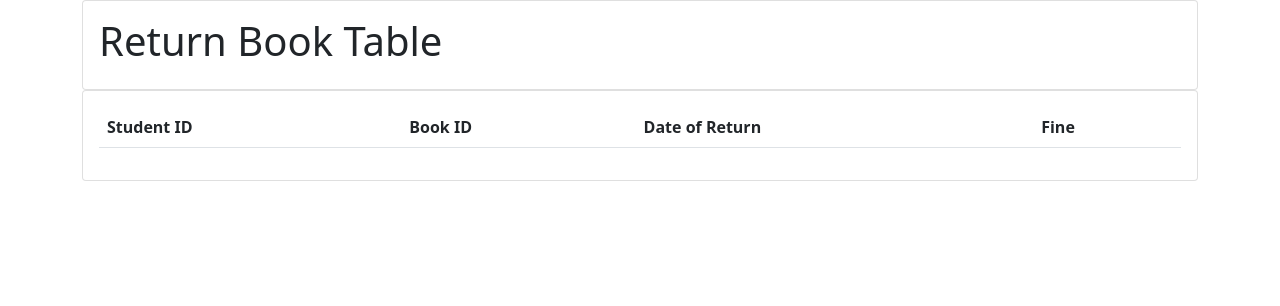
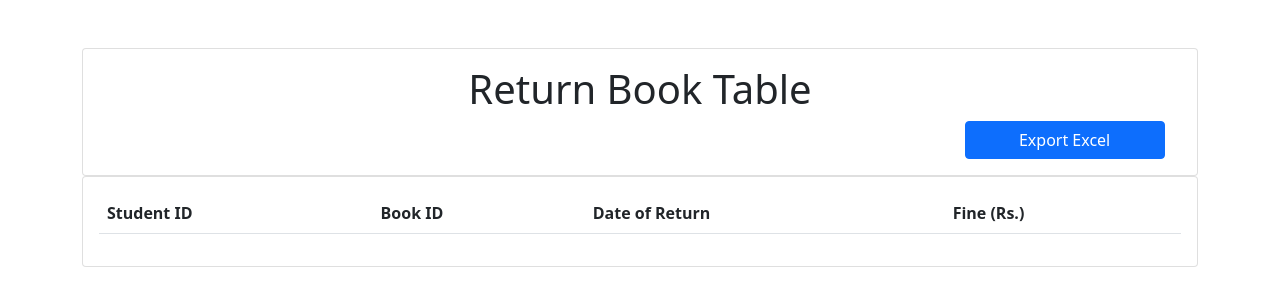
Before and after one commit to surojitsaha56/LMS, a Django app: page /registration/showreturnbook in a window 1280 px wide. Shown: the part 56-362 px from the top of the page. Run offline with Django 3.2, Linux system fonts and the light colour scheme; the visitor is signed in with stand-in values (Sample User, id 1); data that the repository does not hold is empty.

Commit message:
Added export excel sheet in all the templates and working

```diff
--- a/registration/templates/registration/booktable.html
+++ b/registration/templates/registration/booktable.html
@@ -17,7 +17,7 @@
         <br><br>
         <div class="card card-body">
             <h1 style="text-align: center;">Book Table</h1>
-            <a href="{% url 'exportexcel' %}" class="btn btn-primary">Export Excel</a>
+            <a href="{% url 'exportexcelbook' %}" class="btn btn-primary">Export Excel</a>
         </div>
         <div class="card card-body">
             <table class="table">
--- a/registration/templates/registration/showreturnbook.html
+++ b/registration/templates/registration/showreturnbook.html
@@ -2,14 +2,21 @@
 
 {% block content %}
 
+<style>
+    .btn-primary{
+        width: 200px;
+        position: relative;
+        left: 80%;
+    }
+</style>
 
 
-
-
+<br><br>
 <div class="row">
     <div class="col-md">
         <div class="card card-body">
-            <h1>Return Book Table</h1>
+            <h1 style=" text-align: center;">Return Book Table</h1>
+            <a href="{% url 'exportexcelreturnbook' %}" class="btn btn-primary">Export Excel</a>
         </div>
         <div class="card card-body">
             <table class="table">
@@ -17,7 +24,7 @@
                     <th>Student ID</th>
                     <th>Book ID</th>
                     <th>Date of Return</th>
-                    <th>Fine</th>
+                    <th>Fine (Rs.)</th>
                 </tr>
                 {% for i in returnbooks %}
                 <tr>
--- a/registration/templates/registration/studenttable.html
+++ b/registration/templates/registration/studenttable.html
@@ -15,7 +15,7 @@
         <br><br>
         <div class="card card-body">
             <h1 style=" text-align: center;">Student Table</h1>
-            <a href="{% url 'exportexcel' %}" class="btn btn-primary">Export Excel</a>
+            <a href="{% url 'exportexcelstudent' %}" class="btn btn-primary">Export Excel</a>
         </div>
         <div class="card card-body">
             <table class="table">
--- a/registration/urls.py
+++ b/registration/urls.py
@@ -15,5 +15,9 @@ urlpatterns = [
     path('showissuetable', views.showIssueTable, name='showissuetable'),
     path('returnbook', views.returnBook, name='returnbook'),
     path('showreturnbook', views.showReturnBook, name='showreturnbook'),
-    path('exportexcel', views.exportExcel, name='exportexcel'),
+    path('exportexcelstudent', views.exportExcelStudent, name='exportexcelstudent'),
+    path('exportexcelbook', views.exportExcelBook, name='exportexcelbook'),
+    path('exportexcelbook', views.exportExcelBook, name='exportexcelbook'),
+    path('exportexcelissuebook', views.exportExcelIssueBook, name='exportexcelissuebook'),
+    path('exportexcelreturnbook', views.exportExcelReturnBook, name='exportexcelreturnbook'),
 ]
--- a/registration/views.py
+++ b/registration/views.py
@@ -86,7 +86,6 @@ def addBook(request):
 @login_required
 def studentTable(request):
     students=AddStudent.objects.all()
-
     return render(request, 'registration/studenttable.html', {'students': students})
 
 #View Book table
@@ -174,8 +173,7 @@ def showReturnBook(request):
     return render(request, 'registration/showreturnbook.html', {'returnbooks': returnbooks})
 
 #ExportExcelSheet
-
-def exportExcel(request):
+def exportExcelStudent(request):
     response=HttpResponse(content_type='application/ms-excel')
     response['Content-Disposition']='attachment; filename=Students'+ \
         str(datetime.datetime.now())+'.xls'
@@ -202,3 +200,84 @@ def exportExcel(request):
     wb.save(response)
 
     return response
+
+def exportExcelBook(request):
+    response=HttpResponse(content_type='application/ms-excel')
+    response['Content-Disposition']='attachment; filename=Books'+ \
+        str(datetime.datetime.now())+'.xls'
+    wb=xlwt.Workbook(encoding='utf-8')
+    ws=wb.add_sheet('Books')
+    row_num=0
+    font_style=xlwt.XFStyle()
+    font_style.font.bold=True
+    columns=['ID', 'Name', 'ISBN', 'Author']
+
+    for col_num in range(len(columns)):
+        ws.write(row_num, col_num, columns[col_num], font_style)
+
+    font_style=xlwt.XFStyle()
+
+    rows=AddBook.objects.all().values_list('bid', 'bname', 'isbn', 'author')
+
+    for row in rows:
+        row_num+=1
+
+        for col_num in range(len(row)):
+            ws.write(row_num, col_num, str(row[col_num]), font_style)
+    wb.save(response)
+
+    return response
+
+def exportExcelIssueBook(request):
+    response=HttpResponse(content_type='application/ms-excel')
+    response['Content-Disposition']='attachment; filename=IssueBooklist'+ \
+        str(datetime.datetime.now())+'.xls'
+    wb=xlwt.Workbook(encoding='utf-8')
+    ws=wb.add_sheet('IssueBooklist')
+    row_num=0
+    font_style=xlwt.XFStyle()
+    font_style.font.bold=True
+    columns=['Student ID', 'Student name', 'Book ID', 'Book name','Date Of Issue']
+
+    for col_num in range(len(columns)):
+        ws.write(row_num, col_num, columns[col_num], font_style)
+
+    font_style=xlwt.XFStyle()
+
+    rows=IssueBook.objects.all().values_list('s_id', 's_name', 'b_id', 'b_name', 'dateofissue')
+
+    for row in rows:
+        row_num+=1
+
+        for col_num in range(len(row)):
+            ws.write(row_num, col_num, str(row[col_num]), font_style)
+    wb.save(response)
+
+    return response
+
+def exportExcelReturnBook(request):
+    response=HttpResponse(content_type='application/ms-excel')
+    response['Content-Disposition']='attachment; filename=ReturnBooklist'+ \
+        str(datetime.datetime.now())+'.xls'
+    wb=xlwt.Workbook(encoding='utf-8')
+    ws=wb.add_sheet('ReturnBooklist')
+    row_num=0
+    font_style=xlwt.XFStyle()
+    font_style.font.bold=True
+    columns=['Student ID','Book ID','Date Of Return ','Fine']
+
+    for col_num in range(len(columns)):
+        ws.write(row_num, col_num, columns[col_num], font_style)
+
+    font_style=xlwt.XFStyle()
+
+    rows=ReturnBook.objects.all().values_list('sid2', 'bid2', 'dateofreturn', 'fine')
+
+    for row in rows:
+        row_num+=1
+
+        for col_num in range(len(row)):
+            ws.write(row_num, col_num, str(row[col_num]), font_style)
+    wb.save(response)
+
+    return response
```
Also changed, not shown: registration/templates/registration/showissuetable.html (+9 -0 lines).
